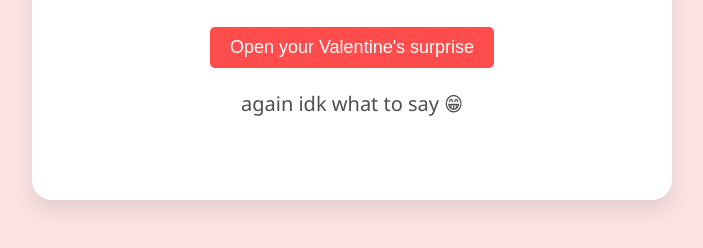
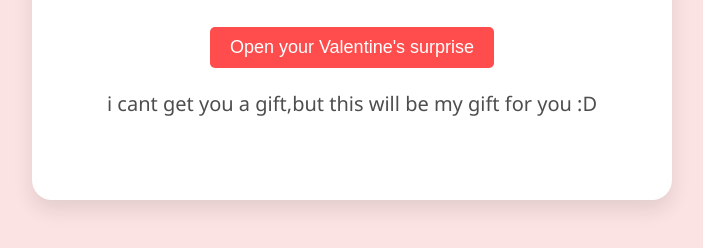
Before and after one commit to lemonzena/valentineges, a plain HTML site: page index.html in a window 1280 px wide. Both pictures are taken after a click on the button "Open your Valentine's surprise". Shown: the part 506-754 px from the top of the page, without its empty margins (288-991 px from the left). Drawn offline with Linux system fonts and the light colour scheme.

Commit message:
Update index.html

```diff
--- a/index.html
+++ b/index.html
@@ -72,7 +72,7 @@
         HAPPY VALENTINE!!!,<br>
         </p>
         <button class="button" onclick="revealMessage()">Open your Valentine's surprise</button>
-        <p id="hiddenMessage" style="display: none;">again idk what to say 😁</p>
+        <p id="hiddenMessage" style="display: none;">i cant get you a gift,but this will be my gift for you :D</p>
 
     </div>
 
```
